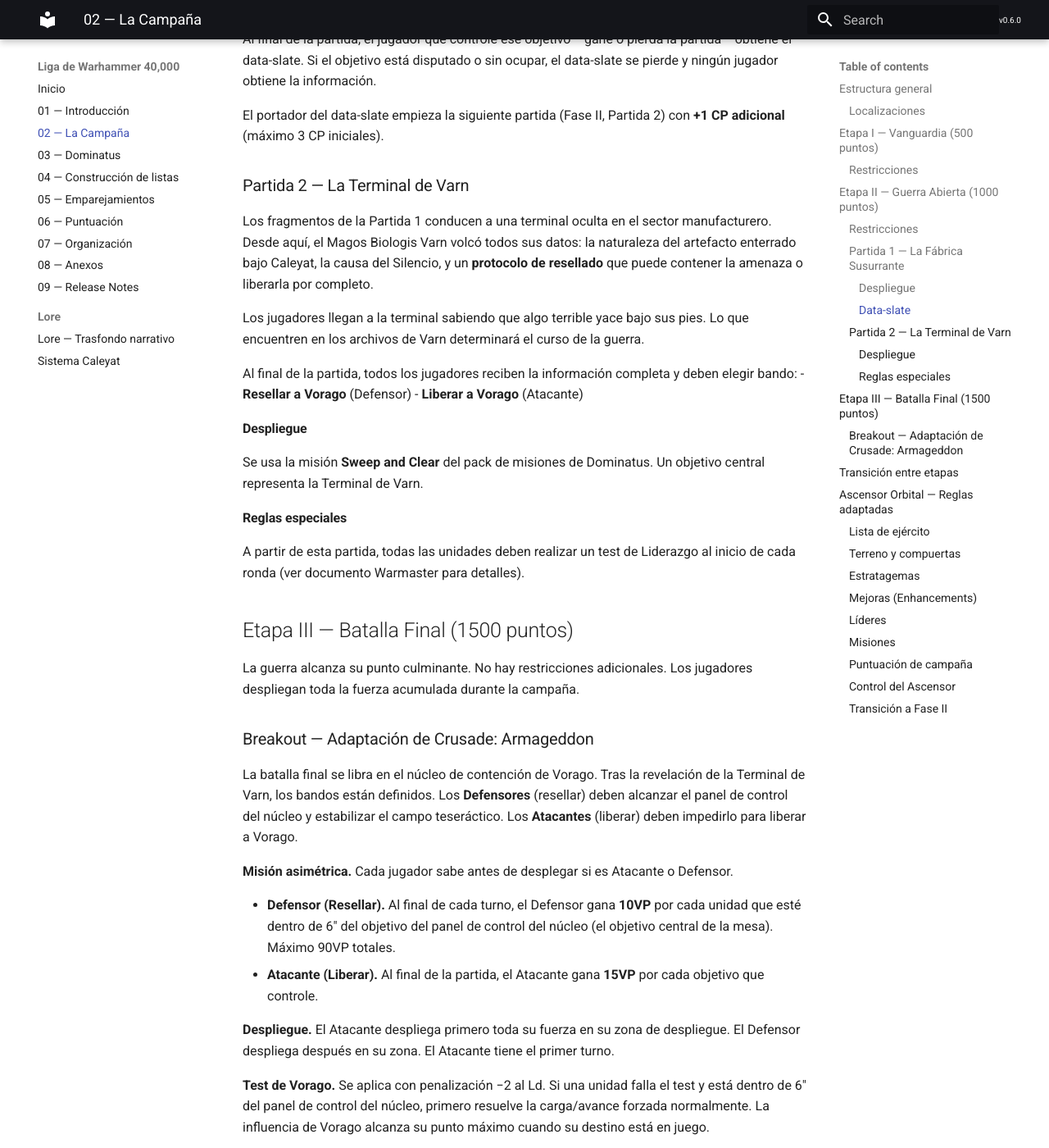
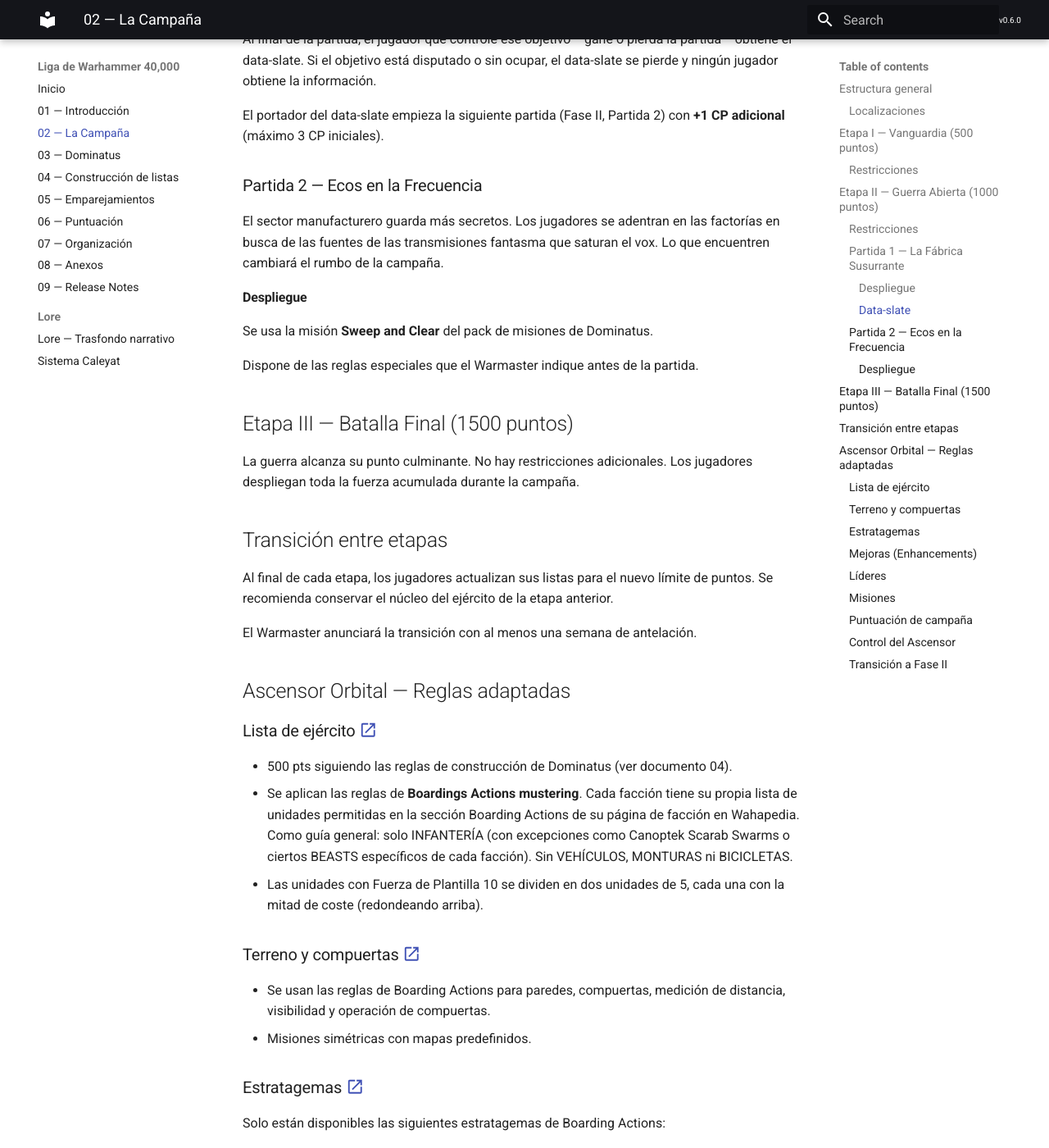
Before and after one commit to gonzalo-radio/liga-armagedon, an MkDocs documentation site: the page built from docs/02-campaña.md, in a window 1280 px wide and 1400 px high, scrolled down 2061 px. Shown: the whole window at 82% size. Built offline with MkDocs 1.6.1 and Material for MkDocs 9.7.7, drawn with Linux system fonts in a browser that asks for light colours; some of the changed text lies outside the part shown.

Commit message:
censura: retira referencias a Vorago/Varn/Breakout de docs públicos

```diff
--- a/docs/02-campaña.md
+++ b/docs/02-campaña.md
@@ -18,7 +18,7 @@ La duración total estimada es de **6 semanas**. El Warmaster decide cuántas pa
 |---|---|---|---|
 | I — Vanguardia | Ascensor Orbital | Boarding Actions + Dominatus (adaptado) | ~28"×48" |
 | II — Guerra Abierta | Factorías de Caleyat — Sector Manufacturero | Dominatus estándar | 44"×60" |
-| III — Batalla Final | Núcleo de Contención — Sector Manufacturero | Dominatus estándar (Breakout adaptado) | 44"×60" |
+| III — Batalla Final | Por determinar | Dominatus estándar | 44"×60" |
 
 ## Etapa I — Vanguardia (500 puntos)
 
@@ -60,40 +60,19 @@ Al final de la partida, el jugador que controle ese objetivo —gane o pierda la
 
 El portador del data-slate empieza la siguiente partida (Fase II, Partida 2) con **+1 CP adicional** (máximo 3 CP iniciales).
 
-### Partida 2 — La Terminal de Varn
+### Partida 2 — Ecos en la Frecuencia
 
-Los fragmentos de la Partida 1 conducen a una terminal oculta en el sector manufacturero. Desde aquí, el Magos Biologis Varn volcó todos sus datos: la naturaleza del artefacto enterrado bajo Caleyat, la causa del Silencio, y un **protocolo de resellado** que puede contener la amenaza o liberarla por completo.
-
-Los jugadores llegan a la terminal sabiendo que algo terrible yace bajo sus pies. Lo que encuentren en los archivos de Varn determinará el curso de la guerra.
-
-Al final de la partida, todos los jugadores reciben la información completa y deben elegir bando:
-- **Resellar a Vorago** (Defensor)
-- **Liberar a Vorago** (Atacante)
+El sector manufacturero guarda más secretos. Los jugadores se adentran en las factorías en busca de las fuentes de las transmisiones fantasma que saturan el vox. Lo que encuentren cambiará el rumbo de la campaña.
 
 #### Despliegue
 
-Se usa la misión **Sweep and Clear** del pack de misiones de Dominatus. Un objetivo central representa la Terminal de Varn.
+Se usa la misión **Sweep and Clear** del pack de misiones de Dominatus.
 
-#### Reglas especiales
-
-A partir de esta partida, todas las unidades deben realizar un test de Liderazgo al inicio de cada ronda (ver documento Warmaster para detalles).
+Dispone de las reglas especiales que el Warmaster indique antes de la partida.
 
 ## Etapa III — Batalla Final (1500 puntos)
 
 La guerra alcanza su punto culminante. No hay restricciones adicionales. Los jugadores despliegan toda la fuerza acumulada durante la campaña.
-
-### Breakout — Adaptación de Crusade: Armageddon
-
-La batalla final se libra en el núcleo de contención de Vorago. Tras la revelación de la Terminal de Varn, los bandos están definidos. Los **Defensores** (resellar) deben alcanzar el panel de control del núcleo y estabilizar el campo teseráctico. Los **Atacantes** (liberar) deben impedirlo para liberar a Vorago.
-
-**Misión asimétrica.** Cada jugador sabe antes de desplegar si es Atacante o Defensor.
-
-- **Defensor (Resellar).** Al final de cada turno, el Defensor gana **10VP** por cada unidad que esté dentro de 6" del objetivo del panel de control del núcleo (el objetivo central de la mesa). Máximo 90VP totales.
-- **Atacante (Liberar).** Al final de la partida, el Atacante gana **15VP** por cada objetivo que controle.
-
-**Despliegue.** El Atacante despliega primero toda su fuerza en su zona de despliegue. El Defensor despliega después en su zona. El Atacante tiene el primer turno.
-
-**Test de Vorago.** Se aplica con penalización −2 al Ld. Si una unidad falla el test y está dentro de 6" del panel de control del núcleo, primero resuelve la carga/avance forzada normalmente. La influencia de Vorago alcanza su punto máximo cuando su destino está en juego.
 
 ## Transición entre etapas
 
```
Also changed, not shown: docs/09-release-notes.md (+3 -14 lines).
